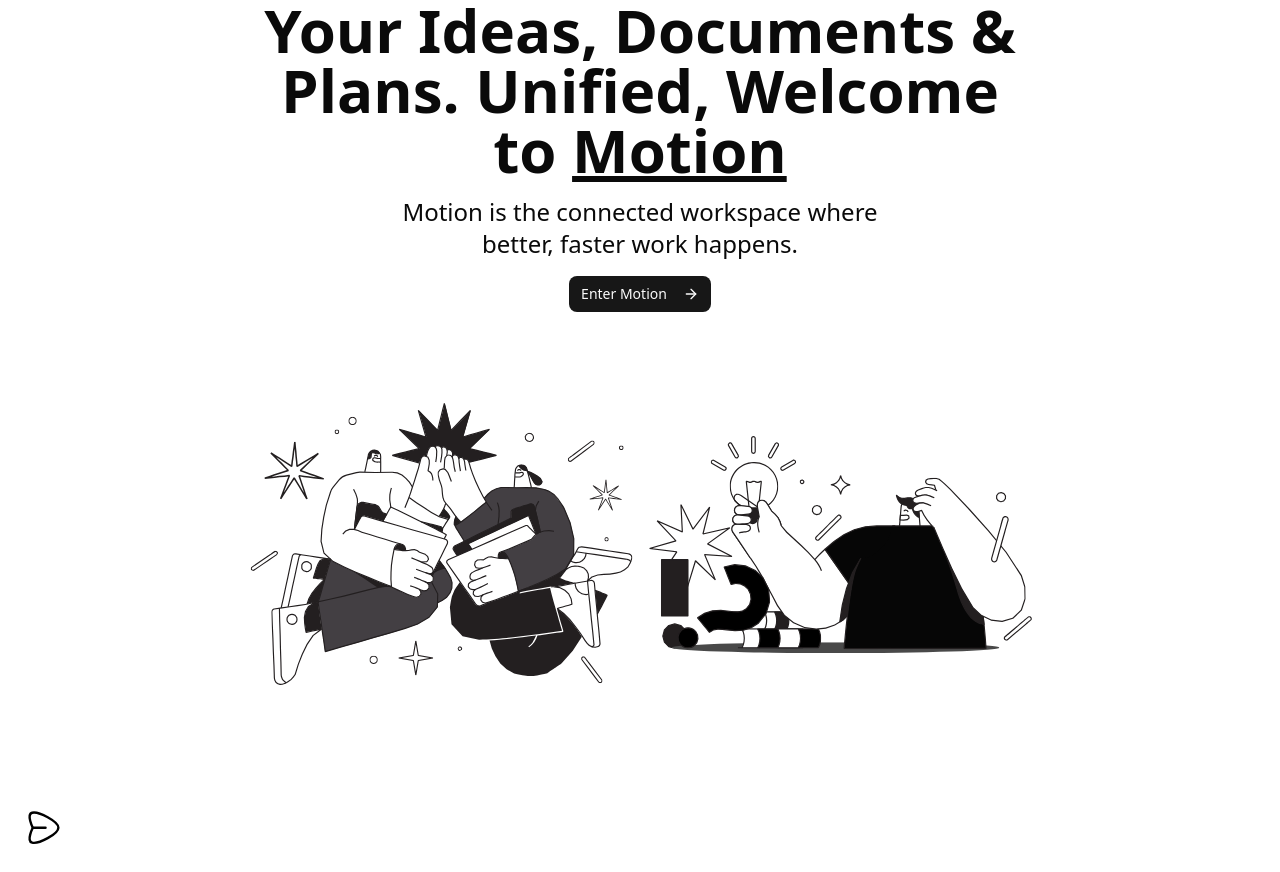
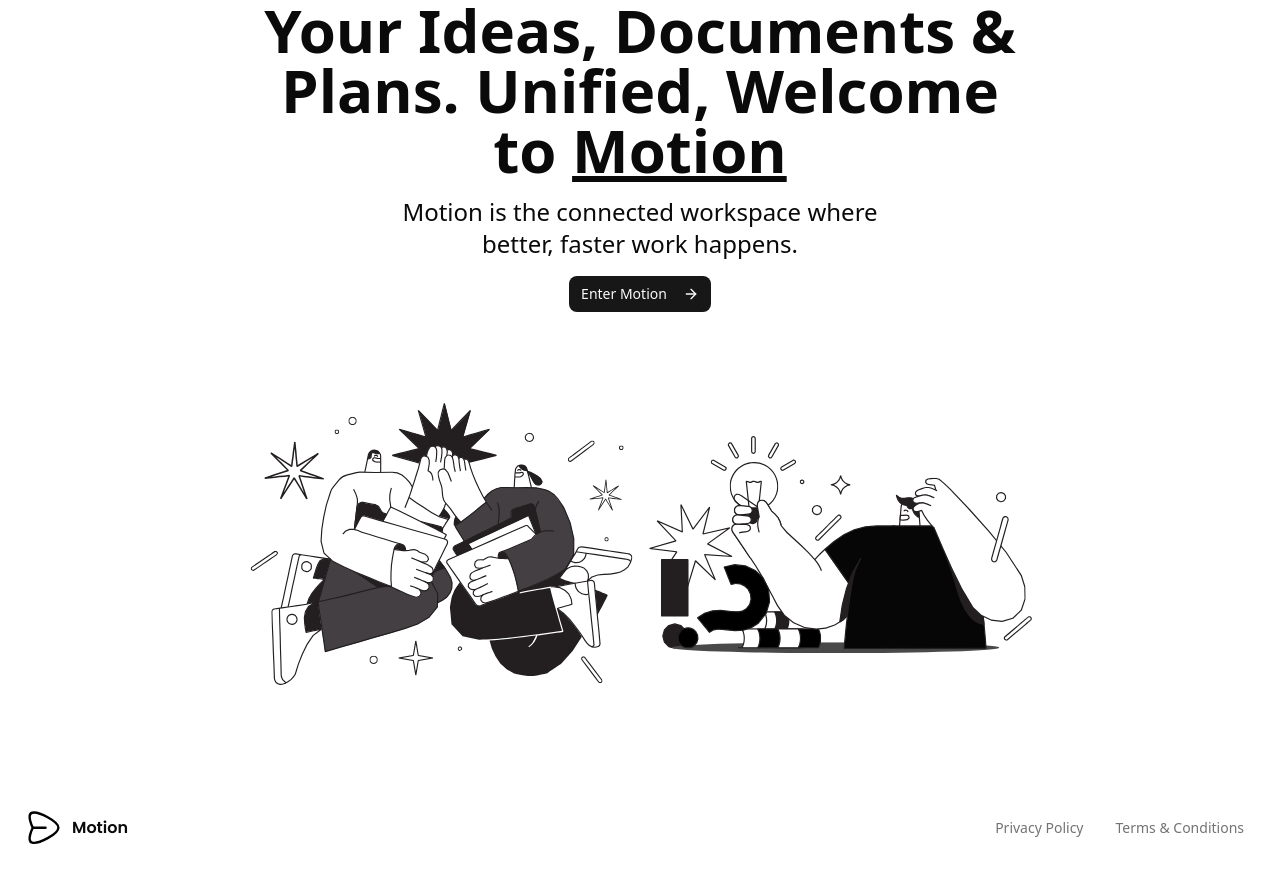
Before and after one commit to Ricky-Rubin/Motion-A-Notion-Clone, a Next.js app in the folder notion-clone/: page / in a window 1280 px wide. Built offline with nearby package versions, Linux system fonts and the light colour scheme.

Commit message:
Added shad cn button elements to the footer section

```diff
--- a/notion-clone/app/(marketing)/_components/footer.tsx
+++ b/notion-clone/app/(marketing)/_components/footer.tsx
@@ -1,9 +1,20 @@
 import { Logo } from "./logo"
+import { Button } from "@/components/ui/button"
 
 export const Footer = () => {
     return (
         <div className="flex items-center w-full bg-background z-50 p-6">
             <Logo />
+            <div className="md:ml-auto w-full justify-between md:justify-end flex items-center
+            gap-x-2 text-muted-foreground">
+                <Button variant="ghost" size="sm">
+                    Privacy Policy
+                </Button>
+
+                <Button variant="ghost" size="sm">
+                    Terms & Conditions
+                </Button>
+            </div>
         </div>
     )
 }
--- a/notion-clone/app/(marketing)/_components/logo.tsx
+++ b/notion-clone/app/(marketing)/_components/logo.tsx
@@ -16,6 +16,10 @@
             height="40"
             alt="Logo"
             />
+
+            <p className={cn("font-semibold", font.className)}>
+                Motion
+            </p>
         </div>
     )
 }
```
